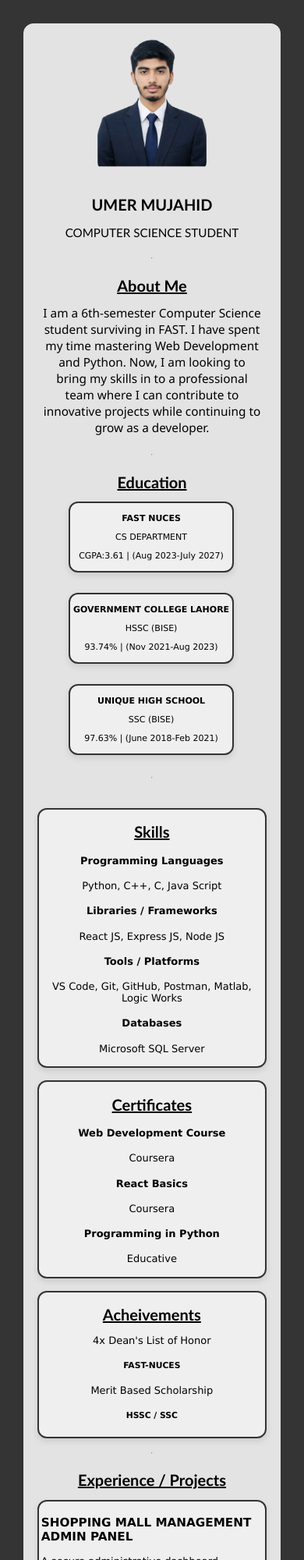
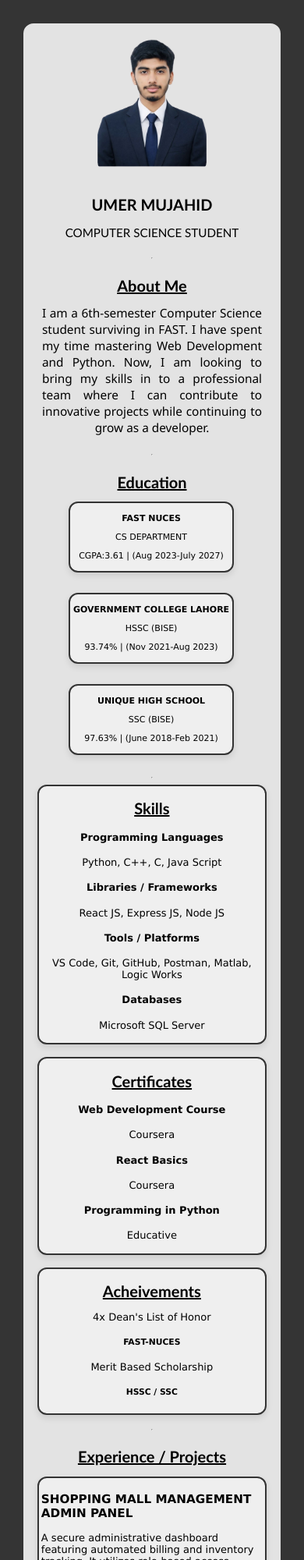
Before and after one commit to UmerMujahid/resume-website-deployment, a plain HTML site: page index.html in a window 390 px wide. Shown: the top 2000 px of the page at 78% size. Drawn offline with Linux system fonts and the light colour scheme.

Commit message:
Resolved some issue

```diff
--- a/css/style.css
+++ b/css/style.css
@@ -53,12 +53,13 @@ body{
     display: flex;
     flex-direction: column;
     justify-content: center;
-    align-items: center;
+    align-items: flex-start;
 }
 .about-p{
     font-size: 23px;
     font-family:'Segoe UI', Tahoma, Geneva, Verdana, sans-serif;
-    text-align: center;
+    text-align: justify;
+    text-align-last: center;
     margin-top: 0px;
     margin-bottom: 15px;
 }
@@ -204,9 +205,6 @@ a:hover{
     }
 
 }
-
-
-
 @media (max-width: 600px) {
     body {
         padding: 20px;
@@ -242,8 +240,12 @@ a:hover{
     .education, .s-c, .experience {
         flex-direction: column;
         align-items: stretch;
+
         margin-bottom: 10px;
        margin-right: 10px;
+    }
+    .s-c{
+        margin-top: 0px;
     }
     .e1,.e2,.e3, .skills, .certificates, .ex1,.ex2,.ex3 {
         flex: 1 1 100%;
@@ -270,3 +272,10 @@ a:hover{
 
 
 }
+@media (max-width:390px){
+    footer{
+        display: flex;
+        justify-content: center;
+        align-items: center;
+    }
+}
```
